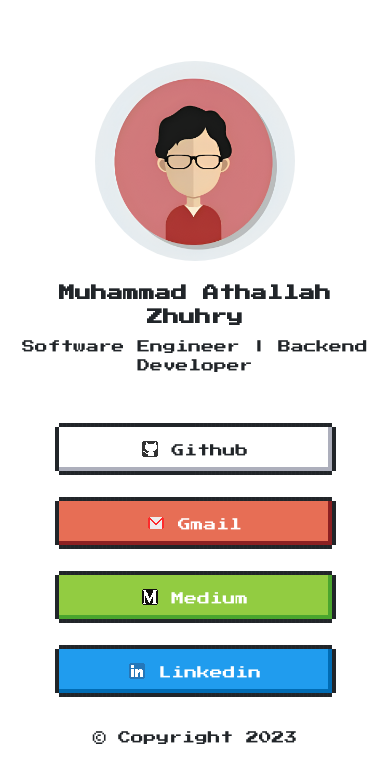
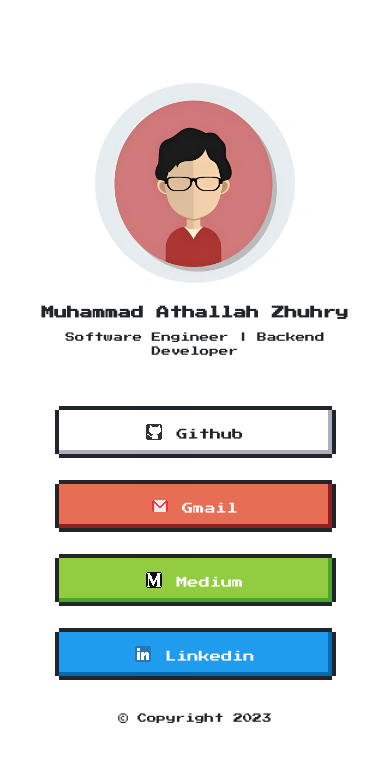
Before and after one commit to muhammadzhuhry/personal-website, a Next.js app: page / in a window 390 px wide. Shown: the top 782 px of the page. Built offline with nearby package versions, Linux system fonts and the light colour scheme.

Commit message:
add media query for h4, p, span

```diff
--- a/app/globals.css
+++ b/app/globals.css
@@ -70,4 +70,16 @@ p {
     width: 200px;
     height: 200px;
   }
+
+  h4 {
+    font-size: 0.8rem;
+  }
+
+  p {
+    font-size: 0.6rem;
+  }
+
+  .nes-btn-custom span {
+    font-size: 0.7rem;
+  }
 }
```
